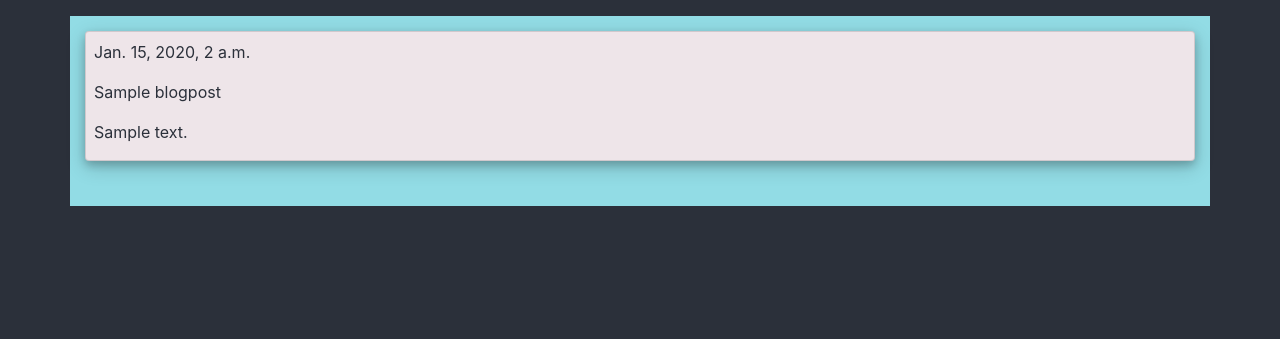
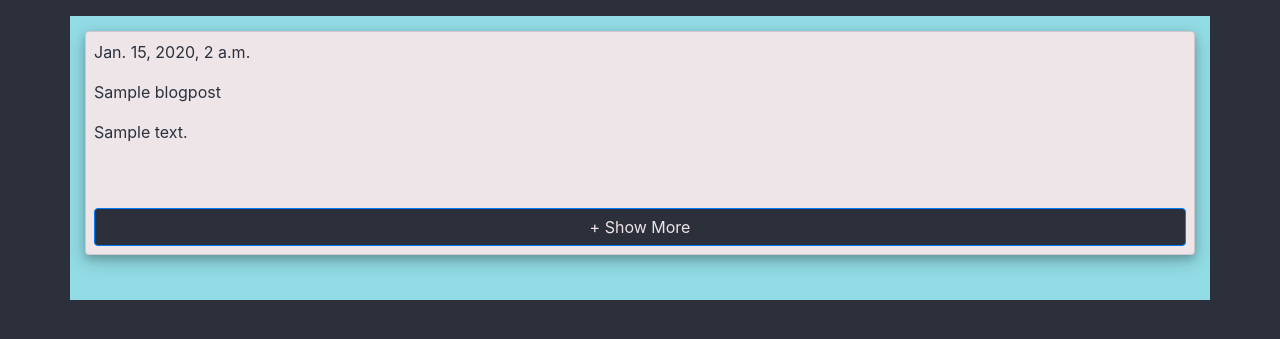
Before and after one commit to CJHouser/tap, a Django app: page /blog/1/ in a window 1280 px wide. Shown: the part 56-395 px from the top of the page. Run offline with Django 3.2, Linux system fonts and the light colour scheme; tables that the repository leaves empty hold one stand-in row (values such as "Sample post"); some libraries are stand-ins or nearby versions.

Commit message:
collapsable post content

```diff
--- a/blog/static/blog/style.css
+++ b/blog/static/blog/style.css
@@ -45,3 +45,26 @@ a:hover {
   box-shadow: 0 4px 8px 0 rgba(0, 0, 0, 0.2), 0 6px 20px 0 rgba(0, 0, 0, 0.19);
   color: #2B303A;
 }
+
+#module {
+  width: 500px;
+}
+
+#module a.collapsed:after {
+  content: '+ Show More';
+}
+
+#module a:not(.collapsed):after {
+  content: '- Show Less';
+}
+
+#module #collapseExample.collapse:not(.show) {
+  display: block;
+  /* height = lineheight * no of lines to display */
+  height: 4.5em;
+  overflow: hidden;
+}
+
+#module #collapseExample.collapsing {
+  height: 4.5em;
+}
--- a/blog/templates/blog/detail.html
+++ b/blog/templates/blog/detail.html
@@ -5,10 +5,11 @@
 {% block content %}
 <div class="container">
   <div class="row">
-    <div class="card detail col-xl px-2 pt-2">
+    <div id="module" class="card detail col-md px-2 pt-2">
       <p>{{ blog_post.creation_date }}</p>
       <p>{{ blog_post.title }}</p>
-      <p>{{ blog_post.content }}</p>
+      <p class="collapse" id="collapseExample" aria-expanded="false">{{ blog_post.content }}</p>
+      <a class="collapsed btn btn-primary mb-2" data-toggle="collapse" href="#collapseExample" aria-expanded="false" aria-controls="collapseExample"></a>
     </div>
   </div>
   <div class="row">
--- a/blog/templates/blog/index.html
+++ b/blog/templates/blog/index.html
@@ -6,7 +6,7 @@
 <div class="container">
   <div class="row">
     {% for blog_post in blog_posts %}
-      <div class="px-1 py-1 col-xl-4">
+      <div class="px-1 py-1 col-lg-4">
         <a href="{% url 'blog:detail' blog_post.id %}">
           <div class="card preview text-center">
             <div class="blog-post-date">{{ blog_post.creation_date }}</div>
```
